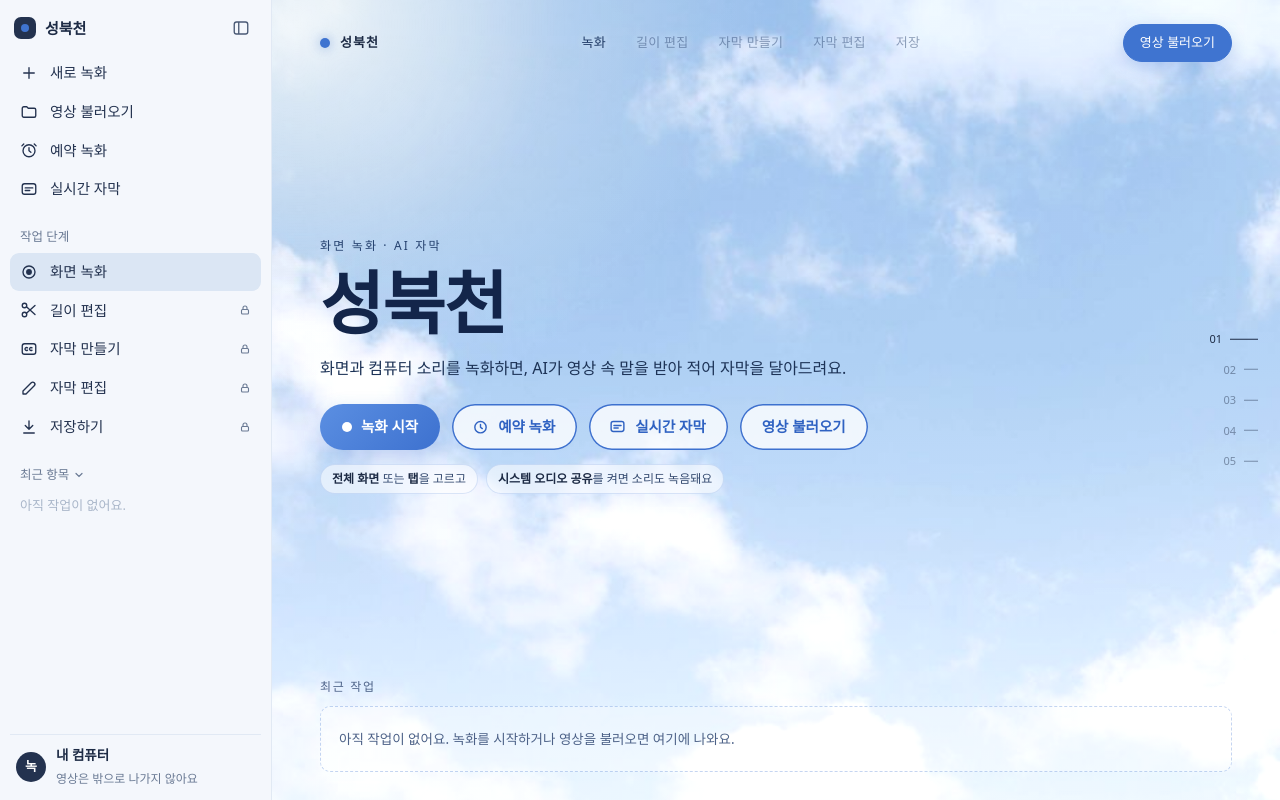
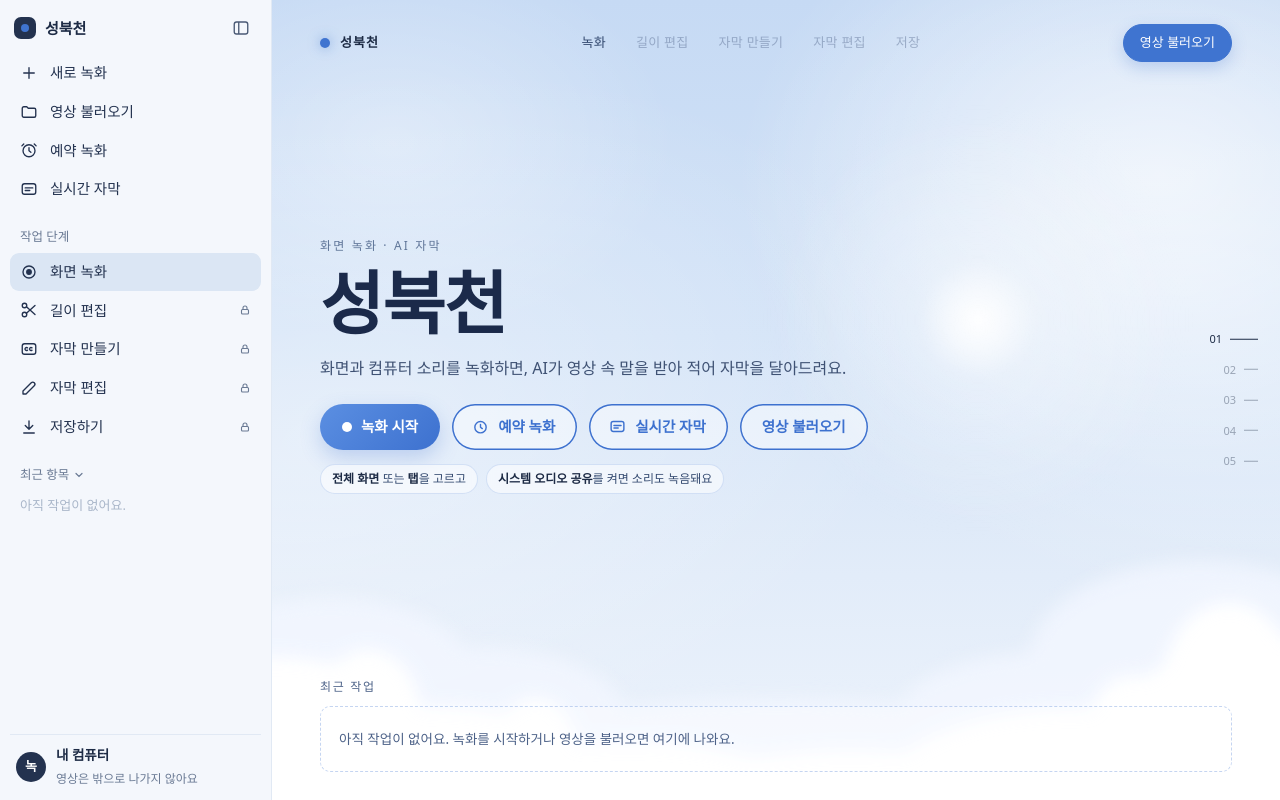
Before and after one commit to npsg1215-gif/rec-caption-maker, a plain HTML site: page index.html in a window 1280 px wide. Drawn offline with Linux system fonts and the light colour scheme; a web font is replaced by a local one.

Commit message:
배경을 처음 소프트 블루 디자인으로 되돌림
- 하늘 사진을 빼고 처음의 연한 하늘색 그라데이션과 아래쪽 구름으로 되돌렸습니다.
- 위쪽 메뉴·버튼·글자 색도 처음 색으로 되돌렸습니다. (성북천 이름, 한글 문구, 문장별 줄바꿈은 유지)

Co-Authored-By: Claude Opus 5.5 <noreply@anthropic.com>

```diff
--- a/index.html
+++ b/index.html
@@ -250,7 +250,7 @@
   .ptitle h1 { margin: 0 0 0 8px; font-size: 26px; font-weight: 500; letter-spacing: -.01em; color: var(--ink); line-height: 1.2; }
   .ptitle .pstep { margin-left: 8px; font-size: 11.5px; letter-spacing: .14em; color: #5f7598; }
   /* 설명은 한 문장씩 줄을 나눠요 (문장 중간에서 끊기지 않게) */
-  .ptitle .pdesc { margin: 0 0 0 auto; max-width: 620px; font-size: 13px; line-height: 1.55; color: #243c66; text-align: right; word-break: keep-all; }
+  .ptitle .pdesc { margin: 0 0 0 auto; max-width: 620px; font-size: 13px; line-height: 1.55; color: #4d6288; text-align: right; word-break: keep-all; }
   .ptitle .pdesc span { display: block; white-space: nowrap; }
   .main.w-680 .ptitle .pdesc span { white-space: normal; }
   .main.w-930 .ptitle .pdesc { flex-basis: 100%; margin: 2px 0 0; max-width: none; text-align: left; }
@@ -606,49 +606,47 @@
   .recent .r .del:hover, .recent .r .ren:hover { background: #d3dff0; }
   .file .editable:hover, .file .editable:focus-visible { background: #eef3fa; }
 
-  /* 하늘 배경: 옅은 하늘 사진 (assets/sky.jpg). 화면 비율이 달라 사진의 일부를 잘라서 채워요 */
-  /* 연한 하늘색(소프트 블루)이되 맑은 날 느낌: 채도는 살짝만 낮추고,
-     위쪽은 맑은 하늘색 → 아래쪽은 환한 흰빛 그라데이션 + 왼쪽 위 따스한 햇살을 덧씌워요 */
-  .scene .sky { background: #c6daf4 url("assets/sky.jpg") center 35% / cover no-repeat; filter: saturate(.8) brightness(1.06); }
-  .scene .sky::before { content: none; }
-  .scene .sky::after {
-    content: ""; position: absolute; inset: 0; pointer-events: none;
+  /* 하늘 배경: 밝은 하늘 + 부드러운 빛 곡선 + 아래쪽 구름 */
+  .scene .sky {
     background:
-      radial-gradient(60% 70% at 6% 0%, rgba(255,250,232,.6) 0%, rgba(255,250,232,.22) 40%, rgba(255,250,232,0) 72%),
-      linear-gradient(180deg, rgba(160,205,250,.28) 0%, rgba(200,228,252,.14) 45%, rgba(246,251,255,.42) 100%);
-  }
-  .scene .stars, .scene .grain, .scene .clouds { display: none; }
-  /* 해: 왼쪽 위 (녹화 중에는 붉게 바뀌어 녹화 중임을 알려요) */
-  .scene .orb { left: 2.5%; top: 3%; width: 150px; height: 150px; background: radial-gradient(circle, rgba(255,255,255,.45) 0%, rgba(255,255,255,.2) 30%, rgba(255,255,255,0) 70%); filter: blur(4px); }
+      radial-gradient(60% 55% at 88% 22%, rgba(255,255,255,.6), transparent 70%),
+      radial-gradient(40% 35% at 12% 18%, rgba(255,255,255,.35), transparent 70%),
+      linear-gradient(180deg, #c6daf4 0%, #d3e3f7 42%, #e2ecf9 72%, #eef4fc 100%);
+  }
+  .scene .sky::before, .scene .sky::after {
+    content: ""; position: absolute; border-radius: 50%; pointer-events: none;
+    background: radial-gradient(closest-side, rgba(255,255,255,.38), rgba(255,255,255,0));
+  }
+  .scene .sky::before { width: 120%; height: 90%; left: -55%; top: 10%; transform: rotate(-12deg); }
+  .scene .sky::after { width: 90%; height: 80%; right: -35%; top: -5%; transform: rotate(18deg); }
+  .scene .stars, .scene .grain { display: none; }
+  .scene .orb { background: radial-gradient(circle, rgba(255,255,255,.95) 0%, rgba(255,255,255,.55) 32%, rgba(255,255,255,0) 70%); filter: blur(4px); }
   .scene .orb::after { background: radial-gradient(circle, rgba(255,255,255,.35), transparent 60%); }
   .recording .scene .orb { background: radial-gradient(circle, #ffd6d0 0%, #ff7a6c 30%, rgba(255,75,62,.45) 52%, transparent 72%); }
   .scene .clouds { position: absolute; left: -3%; width: 106%; bottom: -40px; height: 48%; filter: blur(9px); }
   .scene.blur .sky, .scene.blur .orb, .scene.blur .clouds { filter: blur(24px); }
-  .scene.blur .sky { filter: blur(24px) saturate(.8) brightness(1.06); }
-  /* 단계 화면은 같은 하늘을 흐리고 옅게 깔아서 패널과 글자가 잘 보이게 */
-  .scene.blur::after { background: rgba(238, 244, 252, .5); }
+  .scene.blur::after { background: rgba(238, 244, 252, .28); }
 
   /* 첫 화면 글자·버튼 */
   .logo { color: var(--ink); }
   .logo i { background: var(--orange); box-shadow: 0 0 12px rgba(63,116,208,.55); }
-  /* 옅은 하늘이라 메뉴 글자는 진한 남색 (흰 구름 위에서도 보이게 살짝 흰 테두리 빛) */
-  .links button { color: #1f3a66; text-shadow: 0 0 8px rgba(255,255,255,.7); }
-  .links button:hover:not(:disabled) { color: #0f2448; }
-  .links button:disabled { color: rgba(31,58,102,.45); }
+  .links button { color: #33496f; }
+  .links button:hover:not(:disabled) { color: var(--ink); }
+  .links button:disabled { color: rgba(51,73,111,.35); }
   .pill-btn { background: var(--orange); border-color: var(--orange); color: #fff; backdrop-filter: none; box-shadow: 0 6px 16px rgba(63,116,208,.25); }
   .pill-btn:hover { background: #3366c2; }
-  .eyebrow { color: #24406e; }
-  .headline { color: #13254a; }
-  .headline em { color: #ffffff; text-shadow: 0 2px 18px rgba(20,60,140,.35); }
-  .lead { color: #1d3357; }
+  .eyebrow { color: #5f7598; }
+  .headline { color: #1b2a4a; }
+  .headline em { background: linear-gradient(90deg, #4f86e0, #3a6cc8); -webkit-background-clip: text; background-clip: text; color: transparent; }
+  .lead { color: #3f5274; }
   .btn.orange { background: linear-gradient(135deg, #5b8fe2, #3d71cf); color: #fff; box-shadow: 0 8px 20px rgba(61,113,207,.25); }
-  .btn.ghost { color: #2f62c2; background: rgba(255,255,255,.78); box-shadow: inset 0 0 0 1.5px #3d71cf; }
-  .btn.ghost:hover { background: #fff; }
+  .btn.ghost { color: #3d71cf; background: rgba(255,255,255,.4); box-shadow: inset 0 0 0 1.5px #3d71cf; }
+  .btn.ghost:hover { background: rgba(255,255,255,.7); }
   .rec-line { color: #3f5274; }
   .timer { color: var(--ink); }
   .chip { color: #33496f; border-color: rgba(63,116,208,.18); background: rgba(255,255,255,.55); }
   .chip b { color: var(--ink); }
-  .steps-rail span { color: rgba(29,43,69,.45); }
+  .steps-rail span { color: rgba(29,43,69,.38); }
   .steps-rail span.on { color: var(--ink); }
 
   /* 최근 작업 */
@@ -733,6 +731,7 @@
     <div class="hero">
       <div class="scene">
         <div class="sky"></div><div class="stars"></div><div class="orb"></div>
+        <svg class="clouds" viewBox="0 0 1440 420" preserveAspectRatio="none" aria-hidden="true"><g fill="#f3f7ff" opacity=".8"><ellipse cx="120" cy="250" rx="200" ry="95"/><ellipse cx="330" cy="290" rx="190" ry="80"/><ellipse cx="1290" cy="225" rx="230" ry="110"/><ellipse cx="1080" cy="290" rx="200" ry="75"/><ellipse cx="720" cy="335" rx="420" ry="70"/></g><g fill="#fff"><ellipse cx="40" cy="330" rx="230" ry="110"/><ellipse cx="260" cy="365" rx="220" ry="90"/><ellipse cx="520" cy="392" rx="260" ry="80"/><ellipse cx="820" cy="398" rx="300" ry="75"/><ellipse cx="1120" cy="372" rx="260" ry="95"/><ellipse cx="1385" cy="320" rx="220" ry="120"/><circle cx="170" cy="282" r="70"/><circle cx="1330" cy="248" r="88"/><circle cx="1200" cy="300" r="60"/><circle cx="395" cy="320" r="55"/></g></svg>
         <div class="grain"></div>
       </div>
       <div class="topbar">
```
Also changed, not shown: assets/sky.jpg (deleted).
